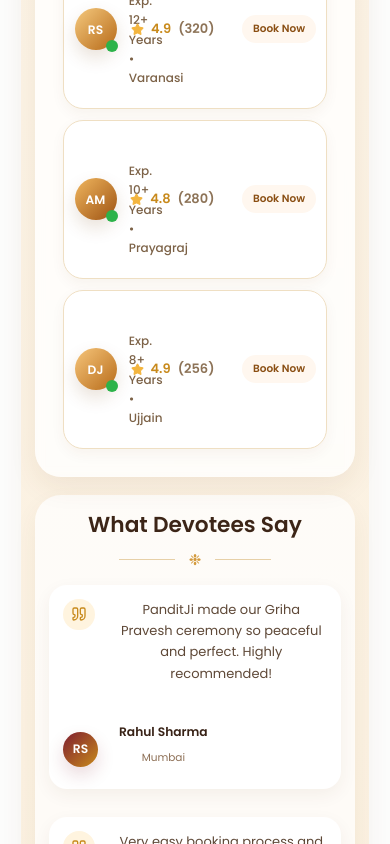
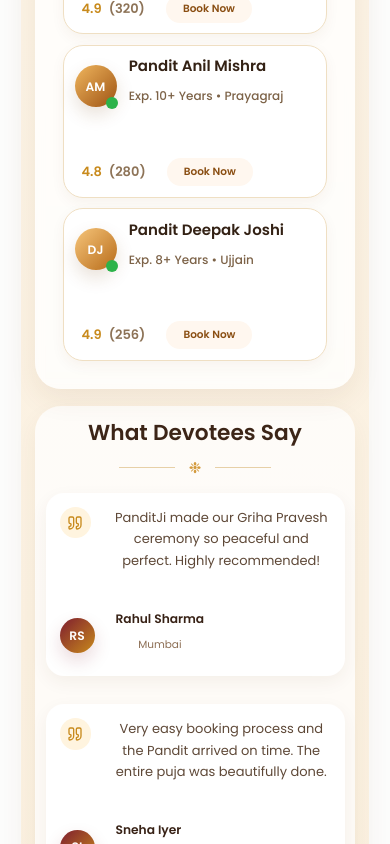
Before and after one commit to vyankateshbairagi/PanditJi-Divine-Puja-Astrology-Platform, a React (Vite) app in the folder Frontend/: page / in a window 390 px wide. Shown: the part 4340-5184 px from the top of the page. Built offline with nearby package versions, Linux system fonts and the light colour scheme; no server answers.

Commit message:
Refactor API configuration to streamline URL handling and improve readability

```diff
--- a/Frontend/src/components/common/HomeHighlightsSection.jsx
+++ b/Frontend/src/components/common/HomeHighlightsSection.jsx
@@ -199,7 +199,7 @@ const HomeHighlightsSection = () => {
               </button>
             </div>
 
-            <div className="grid grid-cols-2 gap-3 xl:grid-cols-4">
+            <div className="grid grid-cols-1 sm:grid-cols-2 gap-3 xl:grid-cols-4">
               {featuredServices.map((service) => (
                 <button
                   key={service.title}
@@ -207,7 +207,7 @@ const HomeHighlightsSection = () => {
                   onClick={() => navigate('/services')}
                   className="group overflow-hidden rounded-[18px] border border-[#efdcc1] bg-white text-left shadow-[0_6px_18px_rgba(91,55,19,0.06)] transition hover:-translate-y-1 hover:shadow-[0_12px_28px_rgba(91,55,19,0.12)]"
                 >
-                  <div className="relative h-[115px] overflow-hidden bg-[#f4e4cf]">
+                  <div className="relative h-28 sm:h-[115px] overflow-hidden bg-[#f4e4cf]">
                     <img
                       src={service.image}
                       alt={service.title}
@@ -258,9 +258,9 @@ const HomeHighlightsSection = () => {
                   key={pandit.name}
                   type="button"
                   onClick={() => navigate('/find-pandit')}
-                  className="flex w-full items-center justify-between gap-4 rounded-[20px] border border-[#efdfc3] bg-white px-3 py-3 text-left shadow-[0_5px_14px_rgba(94,58,20,0.05)] transition hover:-translate-y-0.5 hover:shadow-[0_10px_22px_rgba(94,58,20,0.1)]"
+                  className="flex w-full flex-col sm:flex-row items-start sm:items-center justify-between gap-3 rounded-[20px] border border-[#efdfc3] bg-white px-3 py-3 text-left shadow-[0_5px_14px_rgba(94,58,20,0.05)] transition hover:-translate-y-0.5 hover:shadow-[0_10px_22px_rgba(94,58,20,0.1)]"
                 >
-                  <div className="flex min-w-0 items-center gap-3.5">
+                  <div className="flex min-w-0 items-center gap-3.5 w-full">
                     <div className={`relative flex h-12 w-12 shrink-0 items-center justify-center rounded-full bg-gradient-to-br ${pandit.accent} text-sm font-bold text-white shadow-[0_8px_18px_rgba(120,70,18,0.16)]`}>
                       {pandit.image ? (
                         <img
@@ -280,7 +280,7 @@ const HomeHighlightsSection = () => {
                       <span className="absolute -bottom-0.5 -right-0.5 h-3.5 w-3.5 rounded-full border-2 border-white bg-[#2cb34a]" />
                     </div>
 
-                    <div className="min-w-0">
+                    <div className="min-w-0 w-full">
                       <h3 className="truncate text-[15px] font-semibold text-[#332114]">
                         {pandit.name}
                       </h3>
@@ -290,7 +290,7 @@ const HomeHighlightsSection = () => {
                     </div>
                   </div>
 
-                  <div className="flex shrink-0 items-center gap-4">
+                  <div className="flex shrink-0 items-center gap-3 mt-3 sm:mt-0">
                     <div className="text-right">
                       <div className="flex items-center justify-end gap-1 text-[13px] font-semibold text-[#c88a1c]">
                         <Star size={13} className="fill-[#f3b53f] text-[#f3b53f]" />
@@ -298,7 +298,7 @@ const HomeHighlightsSection = () => {
                       </div>
                     </div>
 
-                    <span className="inline-flex rounded-full border border-[rgba(140,70,20,0.2)] bg-[#fff7ef] px-3 py-2 text-xs font-semibold text-[#8a4e12] transition group-hover:bg-[#fff1da]">
+                    <span className="inline-flex w-full sm:w-auto justify-center rounded-full border border-[rgba(140,70,20,0.2)] bg-[#fff7ef] px-3 py-2 text-xs font-semibold text-[#8a4e12] transition group-hover:bg-[#fff1da]">
                       Book Now
                     </span>
                   </div>
@@ -308,7 +308,7 @@ const HomeHighlightsSection = () => {
           </section>
         </div>
 
-        <section className="mt-5 rounded-[26px] border border-[rgba(214,179,116,0.25)] bg-white/75 px-4 py-5 shadow-[0_10px_24px_rgba(98,60,20,0.06)] sm:px-5">
+        <section className="mt-5 rounded-[26px] border border-[rgba(214,179,116,0.25)] bg-white/75 px-3 py-4 shadow-[0_10px_24px_rgba(98,60,20,0.06)] sm:px-5 sm:py-5">
           <div className="text-center">
             <h2 className="text-[clamp(1.55rem,3vw,2rem)] font-bold text-[#3c2517]">
               What Devotees Say
--- a/Frontend/src/config.js
+++ b/Frontend/src/config.js
@@ -1,14 +1,25 @@
 // Frontend/src/config.js
+const DEFAULT_DEV_API_URL = 'http://localhost:5000/api';
+const DEFAULT_PROD_API_URL = 'https://panditji-backend.onrender.com/api';
+
+const isLocalhostApiUrl = (url) => /^(https?:\/\/)?(localhost|127\.0\.0\.1)(:\d+)?\/api$/i.test(url);
+
 const getApiUrl = () => {
-  const apiUrl = import.meta.env.VITE_API_BASE_URL;
+  const apiUrl = import.meta.env.VITE_API_BASE_URL?.trim();
+
+  if (import.meta.env.PROD) {
+    if (apiUrl && !isLocalhostApiUrl(apiUrl)) {
+      return apiUrl.replace(/\/$/, '');
+    }
+
+    return DEFAULT_PROD_API_URL;
+  }
 
   if (apiUrl) {
     return apiUrl.replace(/\/$/, '');
   }
 
-  return import.meta.env.DEV
-    ? 'http://localhost:5000/api'
-    : 'https://panditji-backend.onrender.com/api';
+  return DEFAULT_DEV_API_URL;
 };
 
 export const API_CONFIG = {
```
